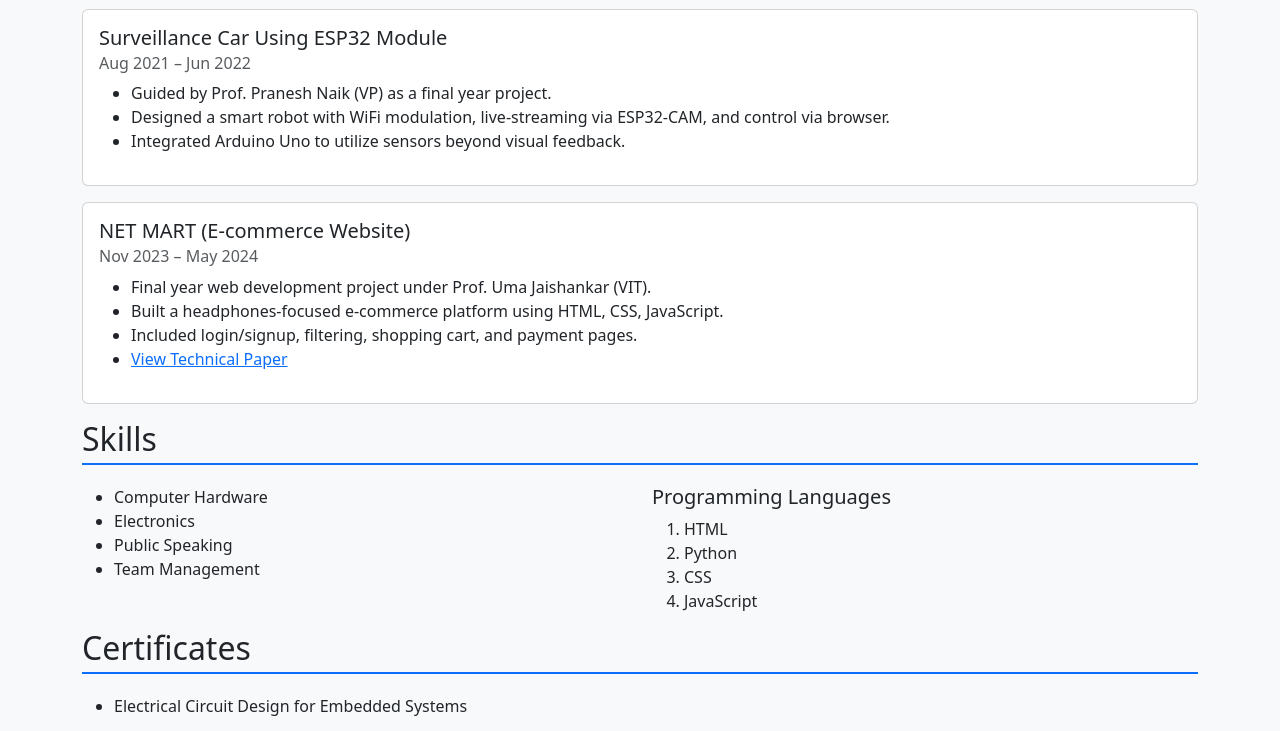
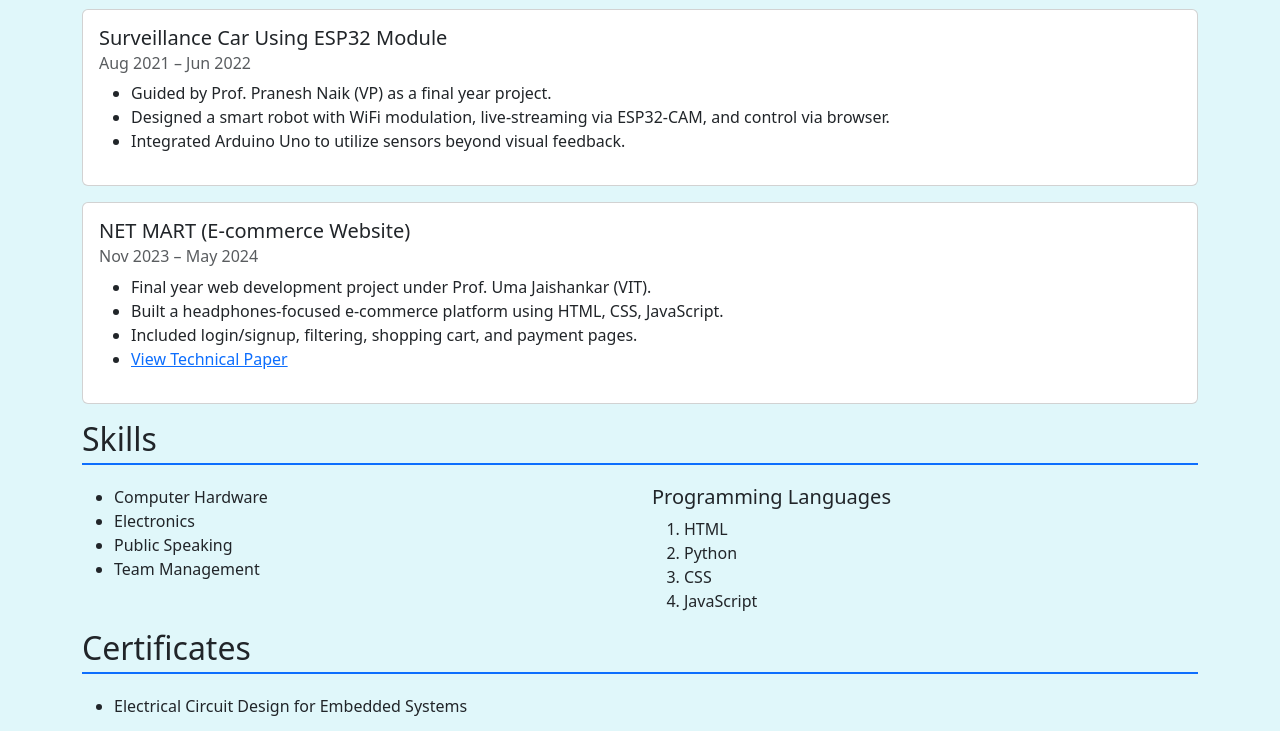
Before and after one commit to Lathish9/danish-resume, a plain HTML site: page index.html in a window 1280 px wide. Shown: the part 719-1450 px from the top of the page. Drawn offline with nearby package versions, Linux system fonts and the light colour scheme.

Commit message:
first commit

```diff
--- a/index.html
+++ b/index.html
@@ -7,7 +7,7 @@
   <link href="https://cdn.jsdelivr.net/npm/bootstrap@5.3.2/dist/css/bootstrap.min.css" rel="stylesheet" />
   <style>
     body {
-      background-color: #f8f9fa;
+      background-color: #e0f7fa; /* Light cyan blue background */
     }
     .profile-img {
       width: 150px;
@@ -41,8 +41,8 @@
     </div>
   </nav>
 
-  <!-- Profile Section -->
-  <div class="container my-5">
+  <!-- Main Content Container -->
+  <div class="container py-5">
     <div class="text-center">
       <img src="./Harshal.png" alt="Profile Picture" class="profile-img mb-3" />
       <h1 class="fw-bold">Harshal Patil</h1>
```
